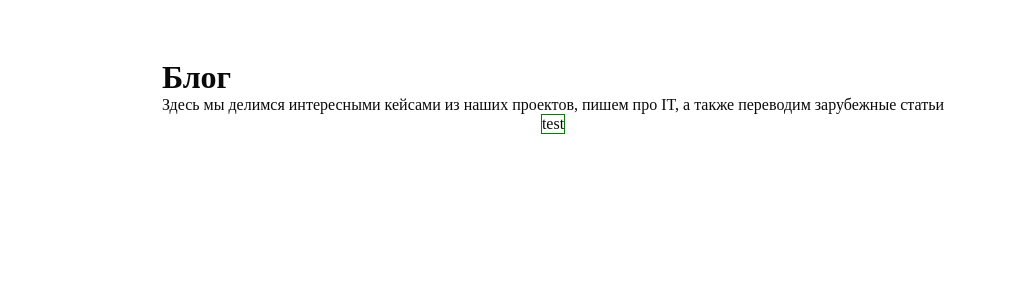
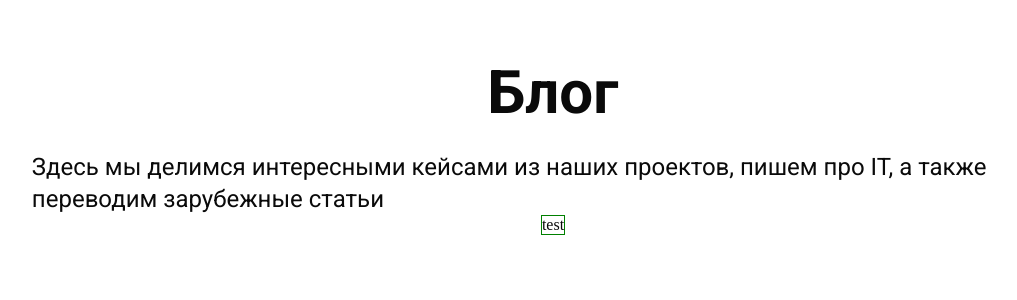
Before and after one commit to zubastu/Blog, a React (Vite) app: page / in a window 1280 px wide. Shown: the top 300 px of the page, without its empty margins (87-1104 px from the left). Built offline with nearby package versions, Linux system fonts and the light colour scheme.

Commit message:
Добавил React-hook-forms

```diff
--- a/package.json
+++ b/package.json
@@ -15,6 +15,7 @@
     "react-dom": "^18.2.0",
     "react-router": "^6.15.0",
     "react-router-dom": "^6.16.0",
+    "react-hook-form": "^7.45.4",
     "sass": "1.65.1"
   },
   "devDependencies": {
--- a/src/components/Header/styles.module.scss
+++ b/src/components/Header/styles.module.scss
@@ -1,2 +1,19 @@
 @use '../../assets/styles/variables';
 @use '../../assets/styles/mixins';
+
+.header {
+  max-width: 1400px;
+  display: flex;
+  align-items: center;
+  justify-content: center;
+  flex-direction: column;
+  gap: 24px;
+}
+.heading {
+  @include mixins.typography-xl;
+  font-family: variables.$font-roboto;
+}
+.subtitle {
+  @include mixins.typography-m;
+  font-family: variables.$font-roboto;
+}
```
Also changed, not shown: 1 other file (tests, documents, lock files or other folders).
